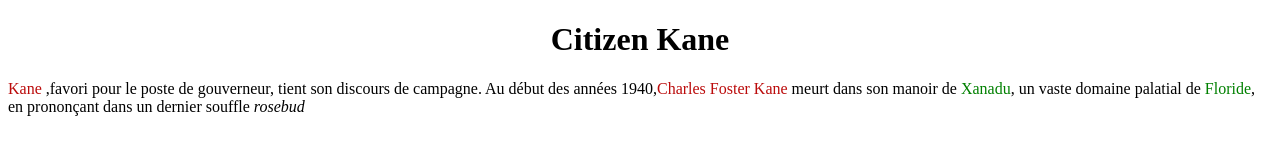
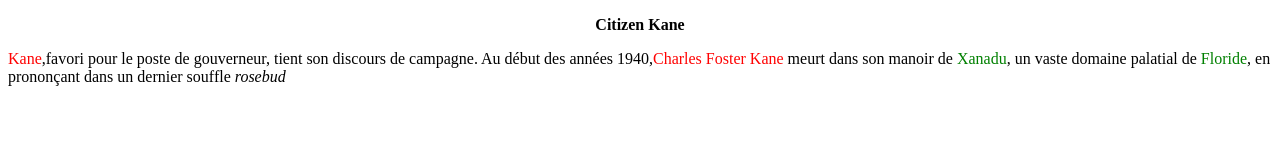
Before and after one commit to guylainecastellano/html-css-p2ex2, a plain HTML site: page index.html in a window 1280 px wide. Drawn offline with Linux system fonts and the light colour scheme.

Commit message:
ex2partie2 html fait

```diff
--- a/index.html
+++ b/index.html
@@ -4,26 +4,23 @@
     <meta charset="utf-8"/>
     <title>exercice2partie2</title>
     <style>
-      h1{
+      #boldText{
         font-weight: bold;
         text-align: center;
       }
-      p1{
-        color: rgb(187, 11, 11);
+      .redText{
+        color: #ff0202;
       }
-      p2{
-        color: rgb(187, 11, 11);
+      .greenText{
+        color: #008000;
       }
-      p3{
-        color: rgb(0, 128, 0);
+      #italicText{
+        font-style: italic;
       }
-      p4{
-        color: rgb(0, 128, 0);
-      }
-    </style>
+        </style>
     </head>
   <body>
-    <h1>Citizen Kane</h1>
-    <p1>Kane</p1> ,favori pour le poste de gouverneur, tient son discours de campagne. Au début des années 1940,<p2>Charles Foster Kane</p2> meurt dans son manoir de <p3>Xanadu</p3>, un vaste domaine palatial de <p4>Floride</p4>, en prononçant dans un dernier souffle <span style="font-style: italic;">rosebud</span>
+    <p id="boldText">Citizen Kane</p>
+    <p><span class="redText">Kane</span>,favori pour le poste de gouverneur, tient son discours de campagne. Au début des années 1940,<span class="redText">Charles Foster Kane</span> meurt dans son manoir de <span class="greenText">Xanadu</span>, un vaste domaine palatial de <span class="greenText">Floride</span>, en prononçant dans un dernier souffle <span id="italicText">rosebud</span></p>
   </body>
 </html>
```
